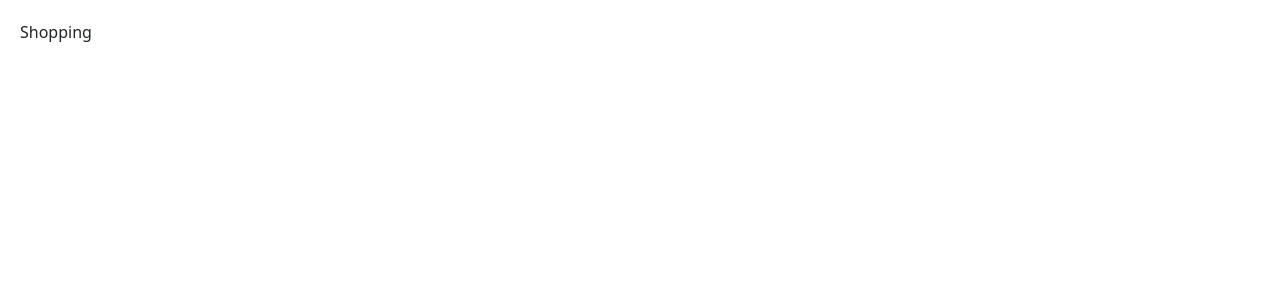
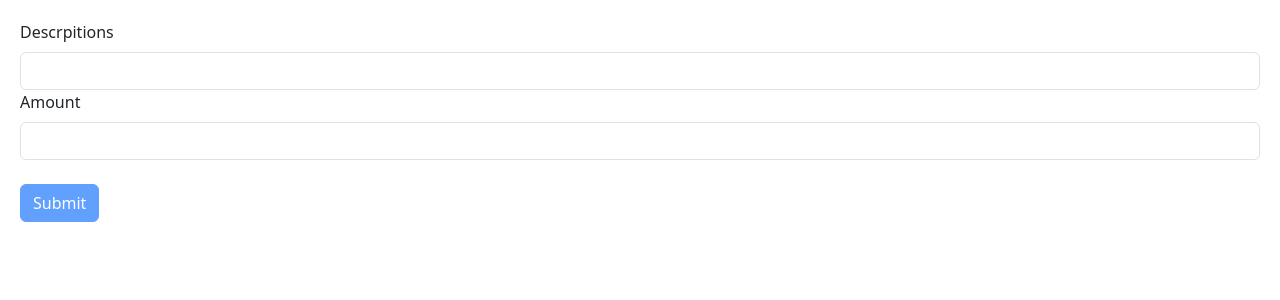
Before and after one commit to MarkusAP98/learnReactJohn, a React (Vite) app: page / in a window 1280 px wide. Shown: the top 300 px of the page. Built offline with nearby package versions, Linux system fonts and the light colour scheme.

Commit message:
my crappy solutions

```diff
--- a/src/components/Form.tsx
+++ b/src/components/Form.tsx
@@ -3,7 +3,7 @@ import { z } from 'zod';
 import { zodResolver } from '@hookform/resolvers/zod';
 
 const schema = z.object({
-  name: z.string().min(3, { message: 'Must describe the it.' }),
+  name: z.string().min(3, { message: 'Must ne at least 3 characters.' }),
   age: z.number({invalid_type_error: 'Age Field is required'}).min(18, 'Age must be at least 18'),
 });
 
--- a/src/components/Shopping.tsx
+++ b/src/components/Shopping.tsx
@@ -1,9 +1,58 @@
-import React from 'react'
+import { useForm } from "react-hook-form";
+import { z } from "zod";
+import { zodResolver } from "@hookform/resolvers/zod";
+
+const schema = z.object({
+  descriptions: z.string().min(3, { message: "Must discribe the item." }),
+  amount: z
+    .number({ invalid_type_error: "Amount is required" })
+    .min(1, "Amount must be at least 1"),
+});
+
+type FormData = z.infer<typeof schema>;
 
 const Shopping = () => {
+  const {
+    register,
+    handleSubmit,
+    formState: { errors, isValid },
+  } = useForm<FormData>({ resolver: zodResolver(schema) });
+
+  const onSubmit = (data: any) => console.log(data);
+
   return (
-    <div>Shopping</div>
-  )
-}
+    <form onSubmit={handleSubmit(onSubmit)}>
+      <div>
+        <label className="form-label" htmlFor="descriptions">
+          Descrpitions
+        </label>
+        <input
+          id="descriptions"
+          type="text"
+          className="form-control"
+          {...register("descriptions")}
+        />
+        {errors.descriptions && (
+          <p className="text-danger">{errors.descriptions.message}</p>
+        )}
+      </div>
+      <div>
+        <label className="form-label">Amount</label>
+        <input
+          id="amount"
+          type="number"
+          className="form-control"
+          {...register("amount", {valueAsNumber: true})}
+        />
+        {errors.amount && <p className="text-danger">{errors.amount.message}</p>}
+      </div>
+      <br></br>
+      <button disabled={!isValid} className="btn btn-primary" type="submit">
+        Submit
+      </button>
+    </form>
+  );
+};
 
-export default Shopping
+
+export default Shopping;
```
Also changed, not shown: src/components/ShoppingList.tsx (added, +9 -0 lines).
